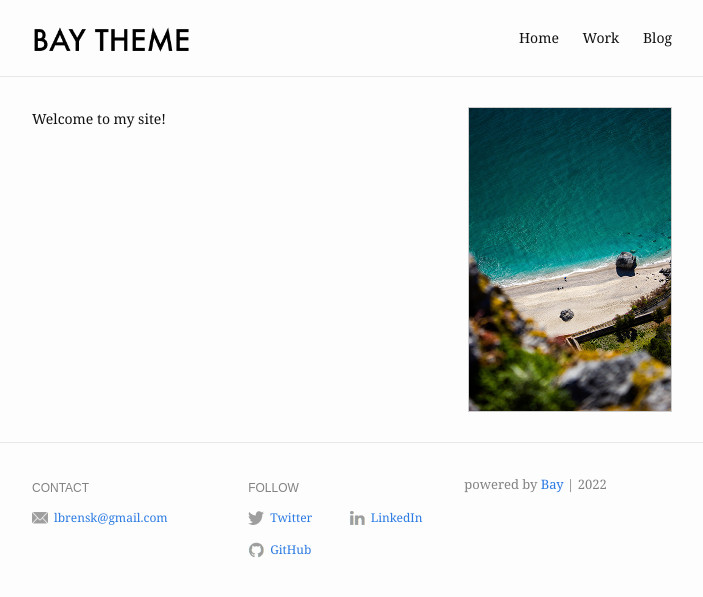
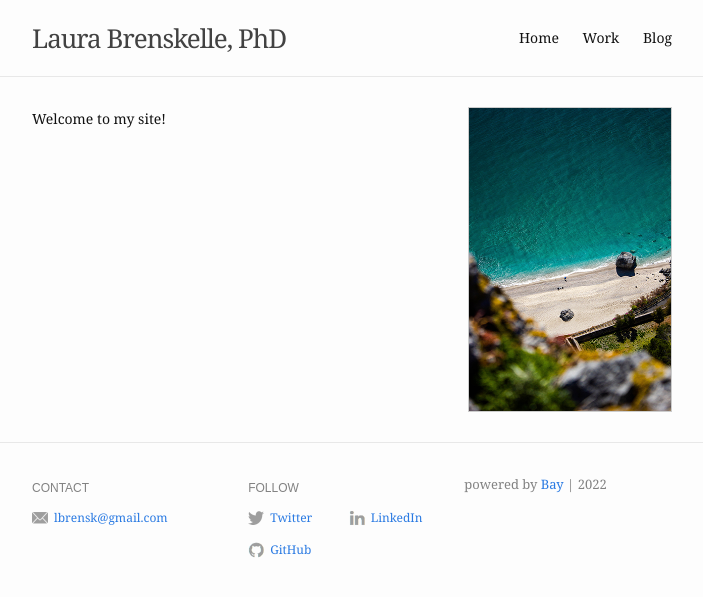
Before and after one commit to lbrensk/lbrensk.github.io, a Jekyll site: the page built from index.md, in a window 1280 px wide. Shown: the top 597 px of the page, without its empty margins (288-991 px from the left). Built offline with Jekyll 4.4.1, drawn with Linux system fonts in a browser that asks for light colours.

Commit message:
Update header.html

```diff
--- a/_includes/header.html
+++ b/_includes/header.html
@@ -1,7 +1,7 @@
 <header class="site-header">
   <div class="wrapper">
     <a class="site-title" href="{{ "" | prepend: site.baseurl | prepend: site.url }}/">
-      <img src="{{ "/assets/img/title.png" | absolute_url }}" alt="{{ site.title }}" />
+      Laura Brenskelle, PhD
     </a>
 
     <nav class="site-nav">
```
